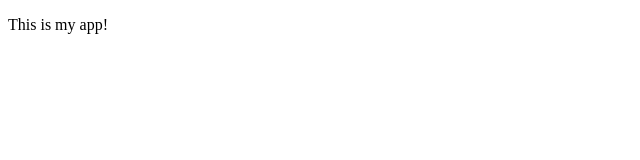
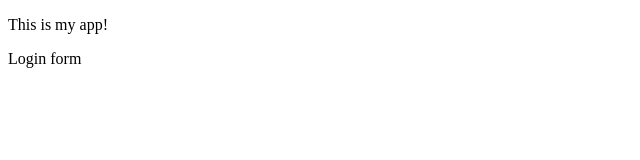
Before and after one commit to Craze7/myexample, a plain HTML site: page index.html in a window 1280 px wide. Shown: the full height of the page, 0-640 px from the left. Drawn offline with Linux system fonts and the light colour scheme.

Commit message:
login form

```diff
--- /dev/null
+++ b/dir2/app2.js
@@ -0,0 +1 @@
+console.log("App2.js");
--- a/index.html
+++ b/index.html
@@ -8,6 +8,7 @@
   <body>
     <div>
       <p>This is my app!</p>
+      Login form
     </div>
   </body>
 </html>
```
Also changed, not shown: login.html (added, +1 -0 lines), log.txt (added).
